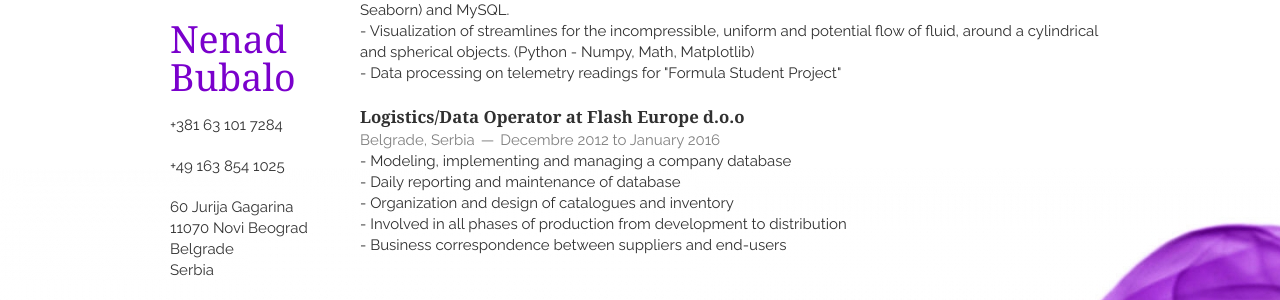
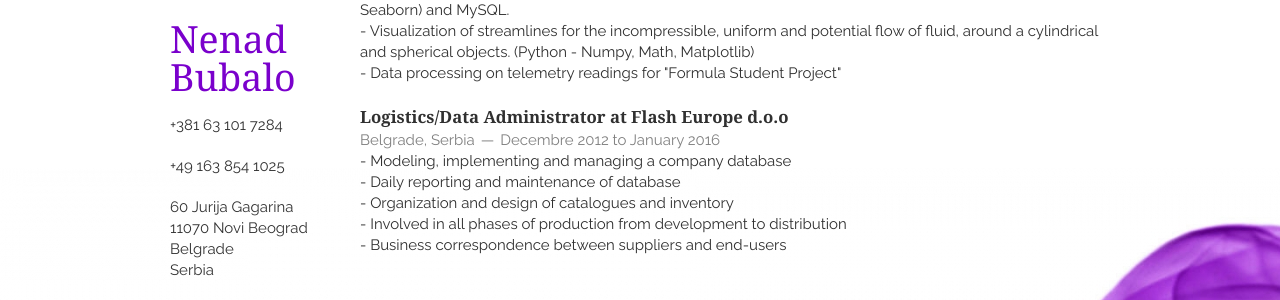
Before and after one commit to MouseOnTheKeys/cv, a Jekyll site: the page built from index.html, in a window 1280 px wide. Shown: the part 161-461 px from the top of the page. Built offline with Jekyll 4.4.1, drawn with Linux system fonts in a browser that asks for light colours; nearby versions of some CDN libraries; the list of posts is cut into pages by our own code.

Commit message:
Update employment.html

```diff
--- a/_includes/employment.html
+++ b/_includes/employment.html
@@ -16,7 +16,7 @@
     </article>
     <article>
         <header>
-            <h1>Logistics/Data Operator at Flash Europe d.o.o</h1>
+            <h1>Logistics/Data Administrator at Flash Europe d.o.o</h1>
             <span>
                 <address>Belgrade, Serbia</address><time>Decembre 2012 to January 2016</time>
             </span>
```
